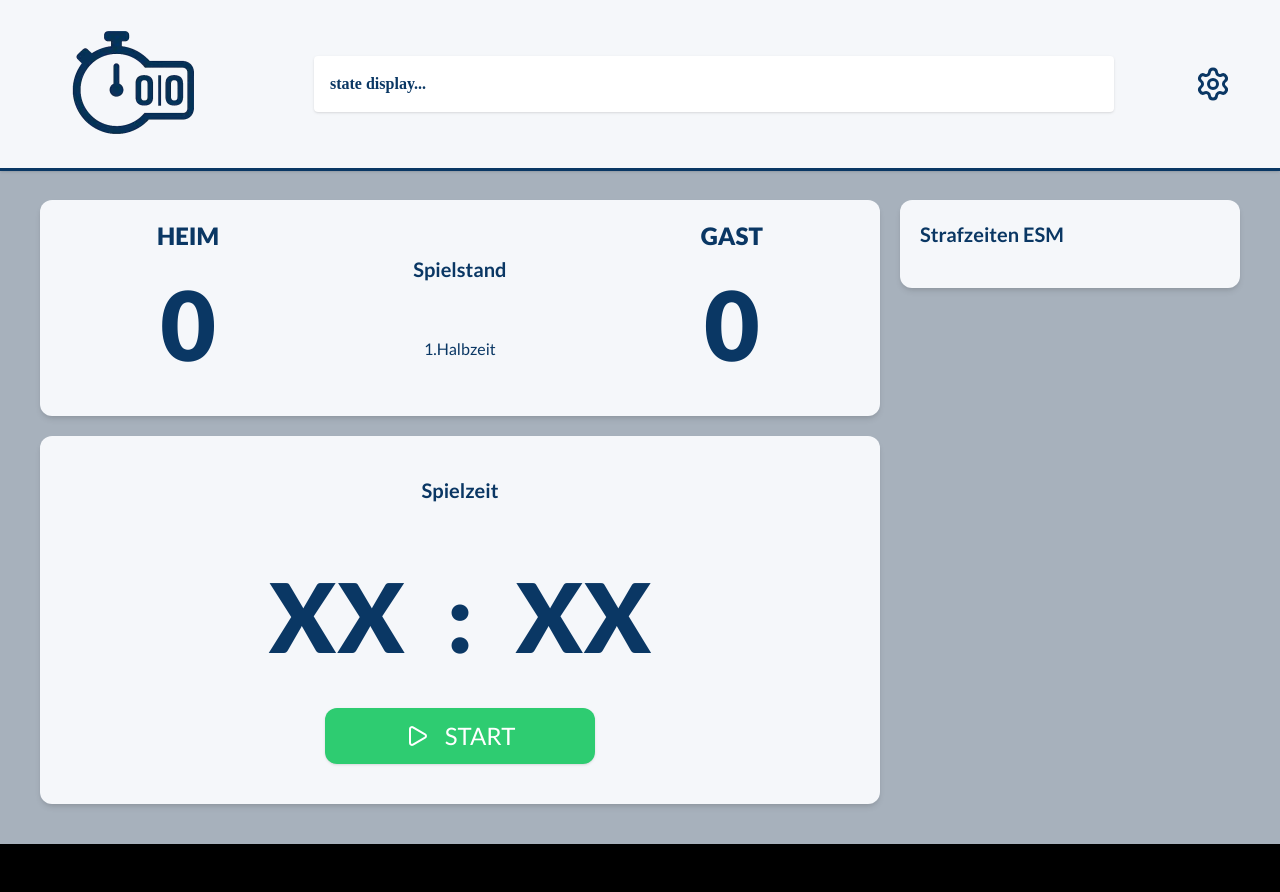
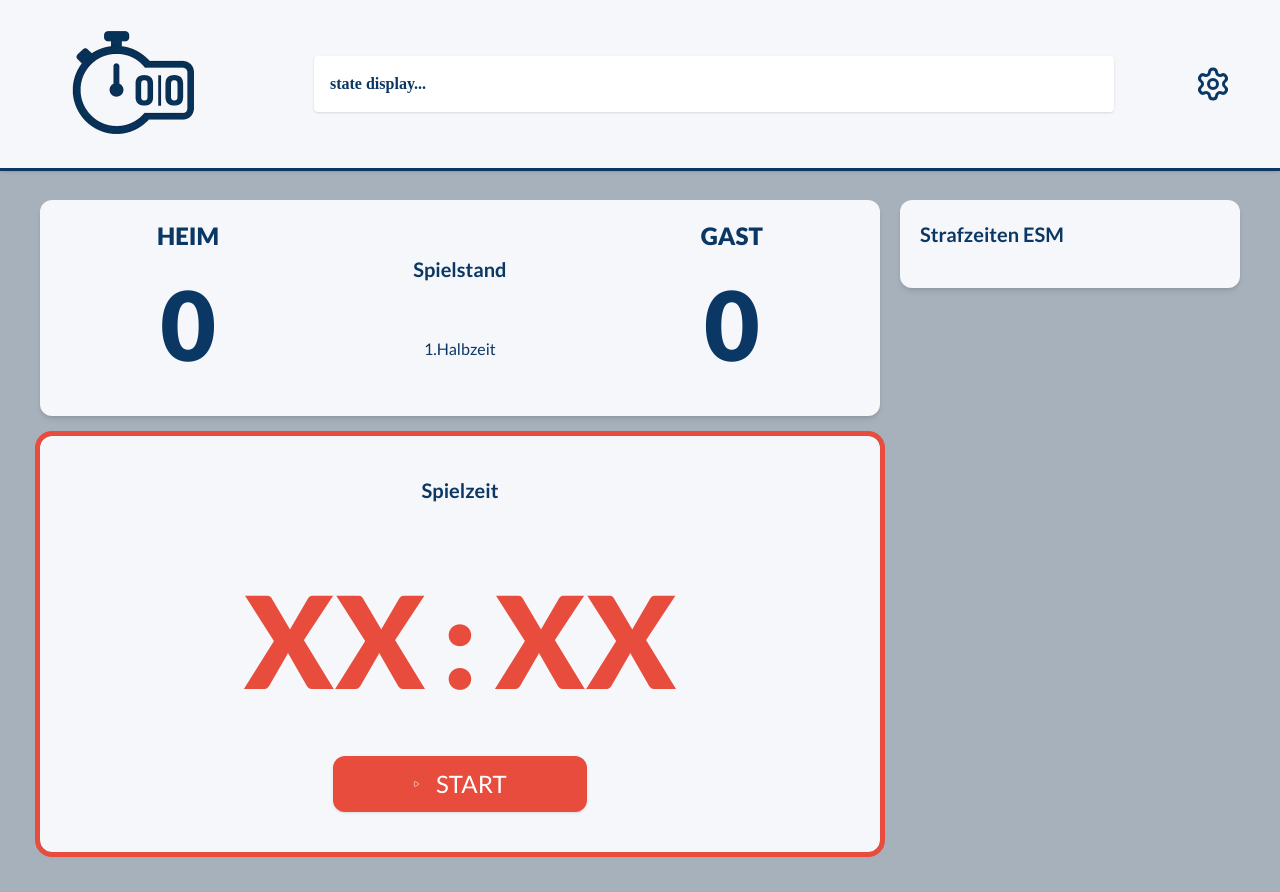
Before and after one commit to GittyX3b/tisco-matchdesk, a React (Vite) app in the folder frontend/: page / in a window 1280 px wide. Before the commit the page ends 844 px from the top, so only its background shows below. Built offline with nearby package versions, Linux system fonts and the light colour scheme; a web font is replaced by a local one.

Commit message:
added funtional btn to timerboard

```diff
--- a/frontend/src/App.jsx
+++ b/frontend/src/App.jsx
@@ -1,25 +1,27 @@
-import { useState } from "react";
+import { useEffect, useState } from "react";
 
 import { ConfigModal } from "./components/ConfigModal";
 import { Header } from "./components/Header";
 import { PenaltyBoard } from "./components/PenaltyBoard";
 import { ScoreBoard } from "./components/ScoreBoard";
 import { TimerBoard } from "./components/TimerBoard";
+import { initialData } from "./js/data";
 
 const App = () => {
   const [configVisible, setConfigVisibility] = useState(false);
-  const [data, setData] = useState({
-    team_home_name: "",
-    team_home_score: 0,
-    team_home_players: [],
-    team_away_score: 0,
-    team_away_players: [],
-    team_away_name: "",
-    match_period_number: 2, // number of periods per match
-    match_period_names: ["", "", "Halbzeit", "Drittel", "Viertel"], // name of 1 period
-    match_period_duration: 15, // duration in minutes of 1 period
-    match_period_active: 1, // counter for current match
-  });
+  const [data, setData] = useState(initialData);
+
+  const [timeOn, setTime] = useState(false);
+
+  useEffect(() => {
+    const timer = setInterval(() => {
+      if (timeOn) console.log("timer");
+    }, 1000);
+
+    return () => {
+      clearInterval(timer);
+    };
+  }, [timeOn]);
 
   return (
     <div
@@ -33,7 +35,7 @@ const App = () => {
       >
         <section id="main-left" className="flex w-[70%] flex-col gap-5">
           <ScoreBoard data={data} />
-          <TimerBoard />
+          <TimerBoard timeOn={timeOn} setTime={setTime} />
         </section>
         <section id="main-right" className="flex h-min grow">
           <PenaltyBoard />
--- a/frontend/src/components/ConfigModal.jsx
+++ b/frontend/src/components/ConfigModal.jsx
@@ -1,22 +1,11 @@
+import { initialData } from "../js/data";
+
 export const ConfigModal = ({ isVisible, setVisibility, data, setData }) => {
   const handleChange = (e) => {
     setData({ ...data, [e.target.name]: e.target.value.trim() });
   };
 
-  const handleReset = () => {
-    setData({
-      team_home_name: "",
-      team_home_score: 0,
-      team_home_players: [],
-      team_away_score: 0,
-      team_away_players: [],
-      team_away_name: "",
-      match_period_number: 2, // number of periods per match
-      match_period_names: ["", "", "Halbzeit", "Drittel", "Viertel"], // name of 1 period
-      match_period_duration: 15, // duration in minutes of 1 period
-      match_period_active: 1, // counter for current match
-    });
-  };
+  const handleReset = () => setData(initialData);
 
   return (
     <aside
--- a/frontend/src/components/TimerBoard.jsx
+++ b/frontend/src/components/TimerBoard.jsx
@@ -1,8 +1,10 @@
-import { Play } from "lucide-react";
+import { Pause, Play } from "lucide-react";
 
-export const TimerBoard = () => {
+export const TimerBoard = ({ timeOn, setTime }) => {
   return (
-    <article>
+    <article
+      className={`${!timeOn && "outline-tisco-red rounded-xl outline-5"}`}
+    >
       <div
         id="timer-container"
         className="flex w-full flex-col items-center justify-start p-5"
@@ -10,17 +12,22 @@ export const TimerBoard = () => {
         <h2>Spielzeit</h2>
         <div
           id="match-time"
-          className="flex w-4/6 justify-evenly p-5 font-[Lato-Black] text-[6rem]"
+          className={`flex w-4/6 justify-evenly p-5 font-[Lato-Black] text-[8rem] ${timeOn ? "text-tisco-green" : "text-tisco-red"}`}
         >
           <span>XX</span>
           <span>:</span>
           <span>XX</span>
         </div>
-        <div className="flex w-full justify-center">
-          <button className="bg-tisco-green flex cursor-pointer items-center justify-center rounded-xl px-20 py-3 text-2xl text-white shadow">
-            <Play />
-            <span className="pl-4">START</span>
+        <div className="grid w-full grid-cols-3">
+          <div></div>
+          <button
+            onClick={() => setTime(!timeOn)}
+            className={`flex cursor-pointer items-center justify-center rounded-xl px-20 py-3 text-2xl text-white shadow ${!timeOn ? "bg-tisco-red" : "bg-tisco-navy"}`}
+          >
+            {!timeOn ? <Play /> : <Pause />}
+            <span className="pl-4">{!timeOn ? "START" : "STOP"}</span>
           </button>
+          <div></div>
         </div>
       </div>
     </article>
--- /dev/null
+++ b/frontend/src/js/data.js
@@ -0,0 +1,15 @@
+/**
+ * initial set for app data
+ */
+export const initialData = {
+  team_home_name: "",
+  team_home_score: 0,
+  team_home_players: [],
+  team_away_score: 0,
+  team_away_players: [],
+  team_away_name: "",
+  match_period_number: 2, // number of periods per match
+  match_period_names: ["", "", "Halbzeit", "Drittel", "Viertel"], // name of 1 period
+  match_period_duration: 15, // duration in minutes of 1 period
+  match_period_active: 1, // counter for current match
+};
```
